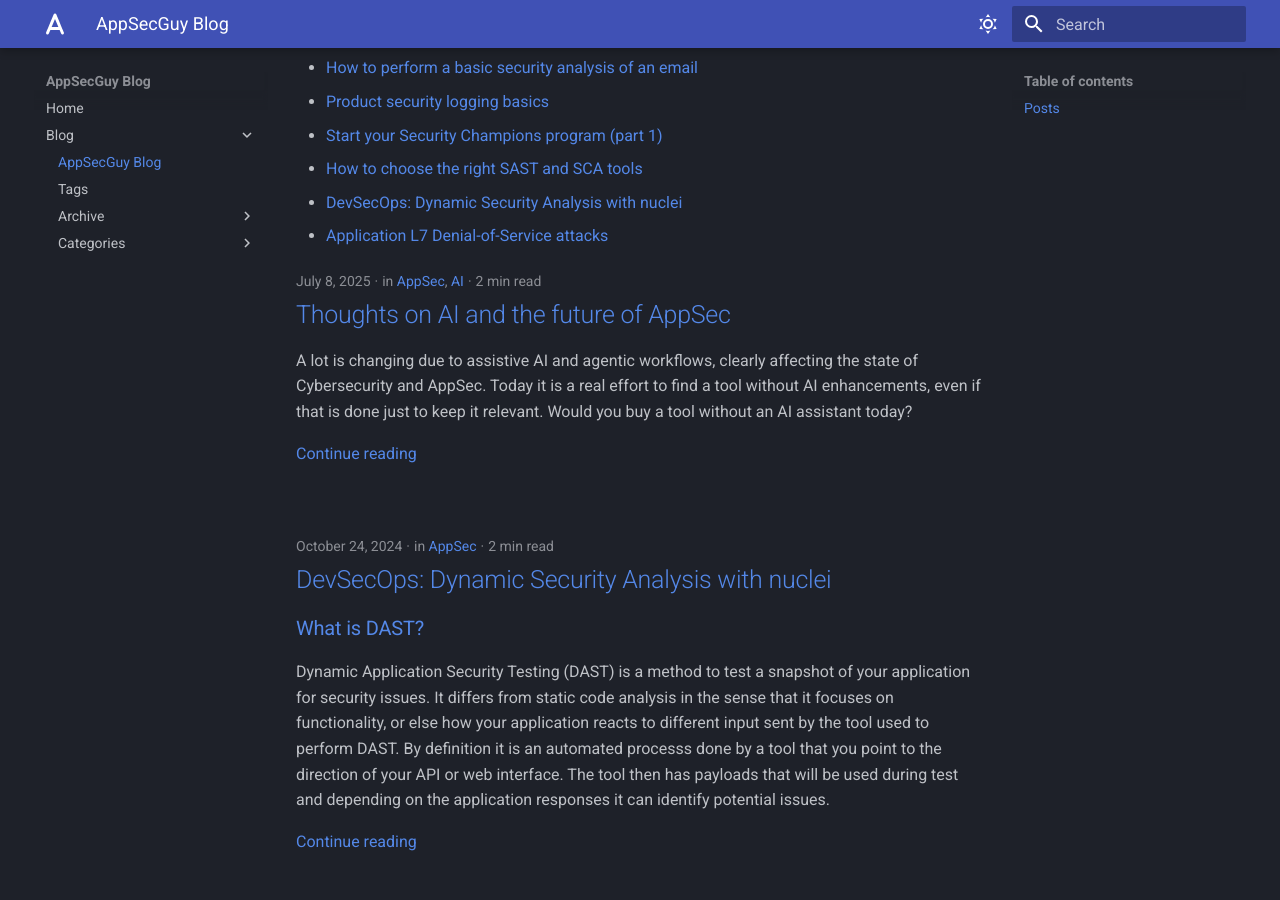
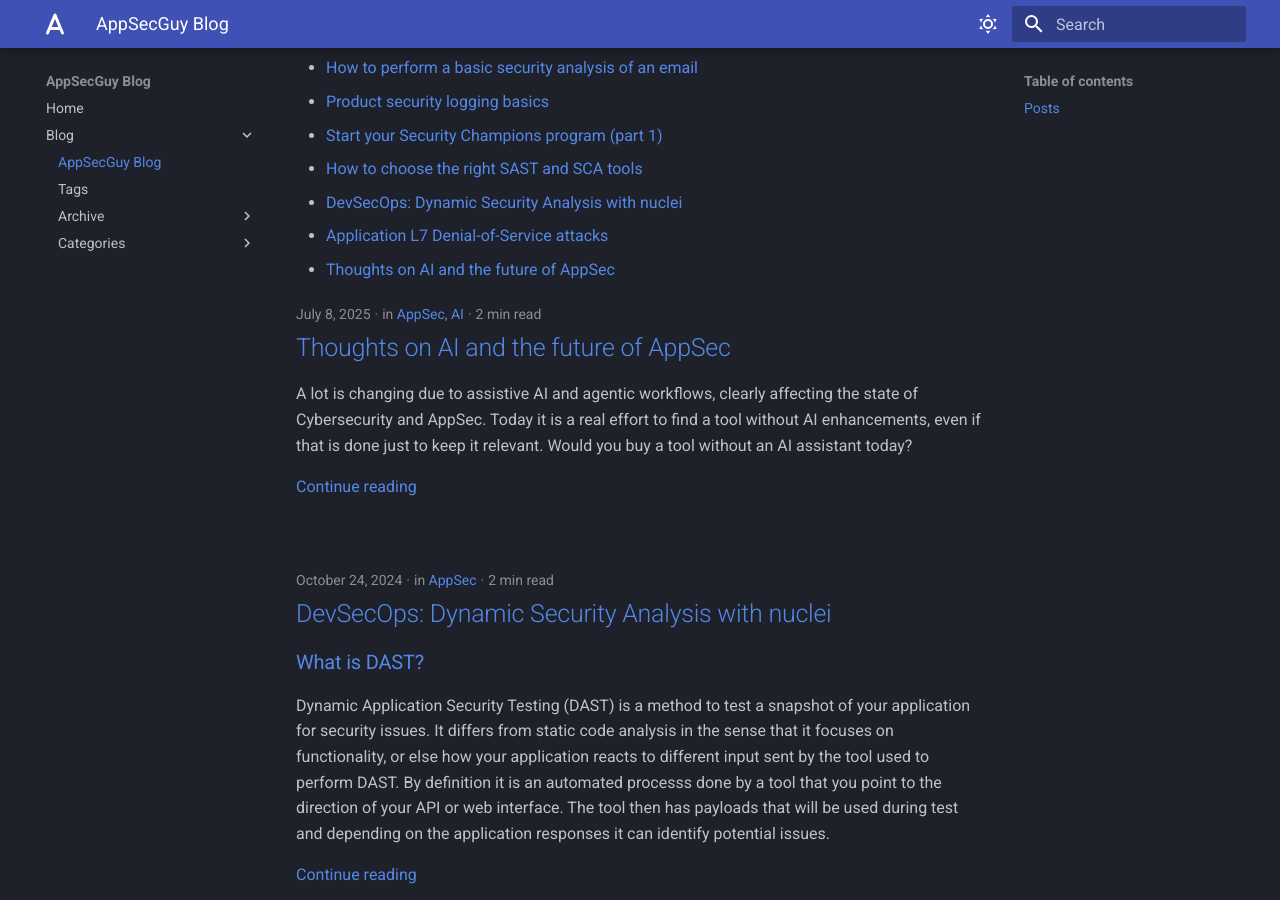
Before and after one commit to nkalexiou/appsecguy, an MkDocs documentation site: the page built from docs/blog/index.md, in a window 1280 px wide and 900 px high, scrolled down 644 px. Built offline with MkDocs 1.6.1 and Material for MkDocs 9.7.7, drawn with Linux system fonts in a browser that asks for light colours.

Commit message:
ai appsec blog post

```diff
--- a/docs/blog/index.md
+++ b/docs/blog/index.md
@@ -22,3 +22,4 @@ A blog on Application Security, Cybersecurity and more..
 -   [How to choose the right SAST and SCA tools](posts/how-to-choose-sast-sca.md)
 -   [DevSecOps: Dynamic Security Analysis with nuclei](posts/devsecops-dast-nuclei.md)
 -   [Application L7 Denial-of-Service attacks](posts/layer-7-denial-of-service-protection.md)
+-   [Thoughts on AI and the future of AppSec](posts/ai-appsec.md)
```
